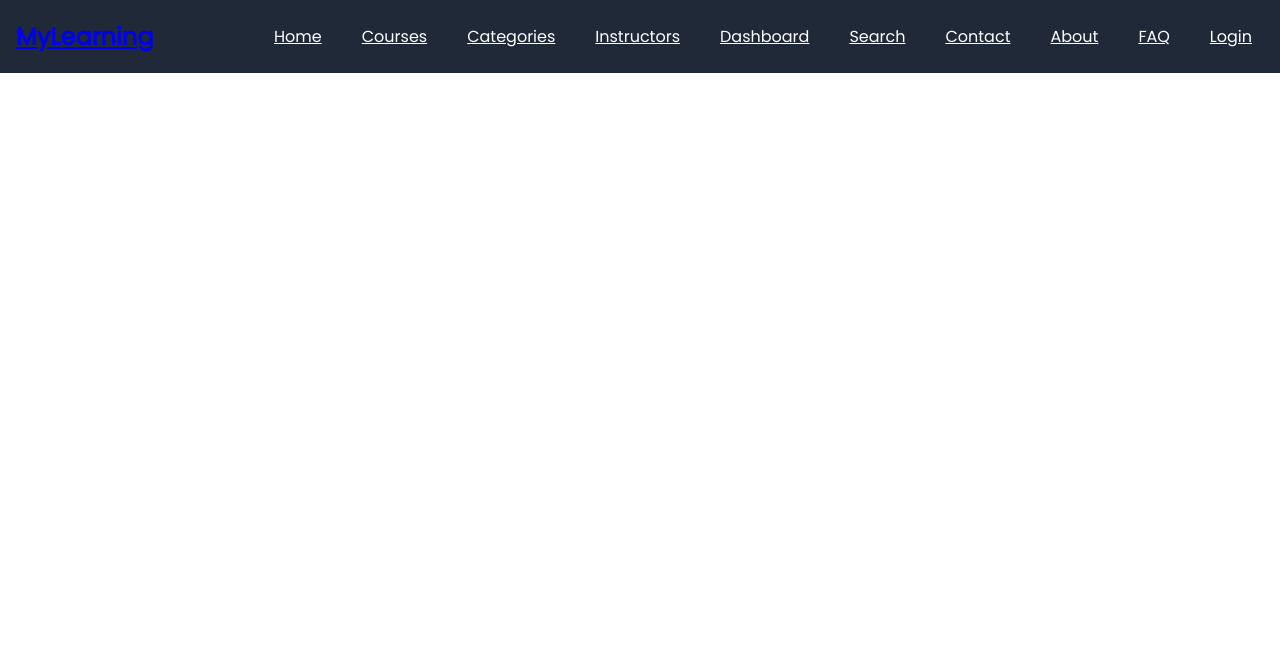
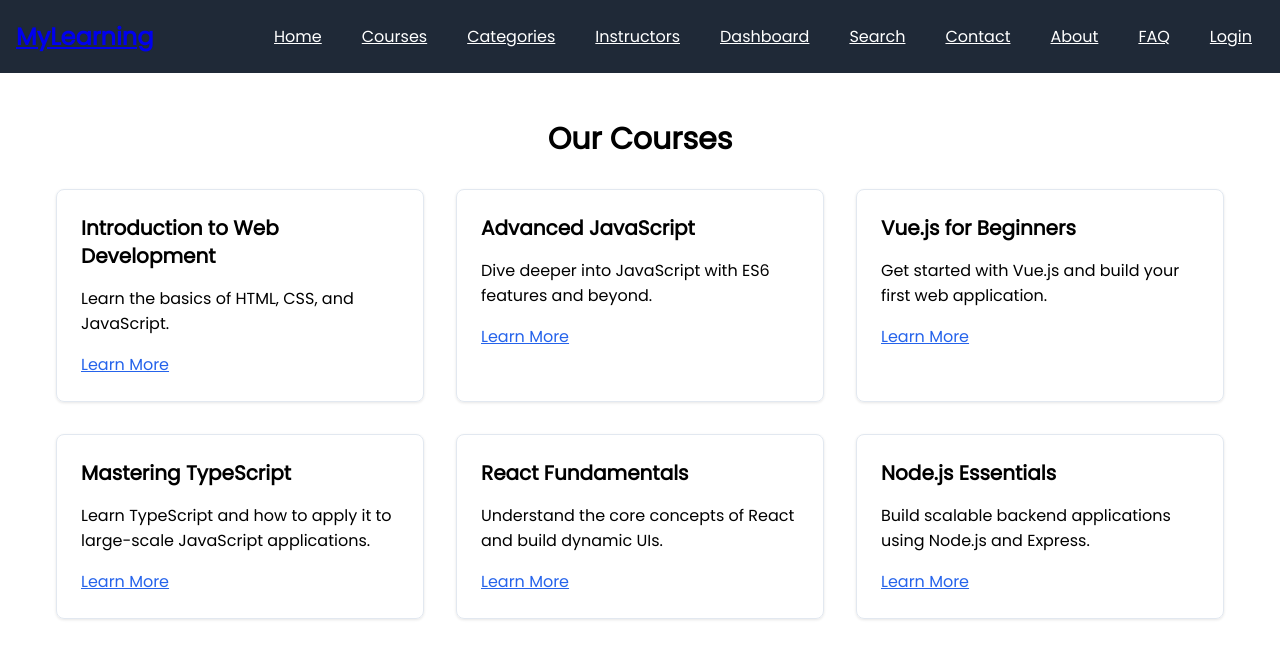
Before and after one commit to amirrr1987/learn-hub, a Nuxt app: page /courses in a window 1280 px wide. Shown: the top 658 px of the page. Built offline with nearby package versions, Linux system fonts and the light colour scheme.

Commit message:
:sparkles: create courses pages

```diff
--- /dev/null
+++ b/pages/courses/[courseId]/index.vue
@@ -0,0 +1,87 @@
+<template>
+  <section class="py-12">
+    <div class="container mx-auto px-4">
+      <div v-if="course">
+        <h1 class="text-3xl font-bold mb-4">{{ course.title }}</h1>
+        <p class="text-gray-700 text-lg mb-6">{{ course.description }}</p>
+
+        <div class="mb-8">
+          <h2 class="text-2xl font-semibold mb-3">Instructor</h2>
+          <p class="text-gray-700">{{ course.instructor }}</p>
+        </div>
+
+        <div>
+          <h2 class="text-2xl font-semibold mb-3">Curriculum</h2>
+          <ul class="list-disc list-inside space-y-2">
+            <li v-for="(topic, index) in course.curriculum" :key="index">
+              {{ topic }}
+            </li>
+          </ul>
+        </div>
+      </div>
+      <div v-else>
+        <p>Loading course details...</p>
+      </div>
+    </div>
+  </section>
+</template>
+
+<script setup lang="ts">
+import { ref, onMounted } from 'vue';
+import { useRoute } from 'vue-router';
+
+interface Course {
+  id: number;
+  title: string;
+  description: string;
+  instructor: string;
+  curriculum: string[];
+}
+
+const route = useRoute();
+const course = ref<Course | null>(null);
+
+const fetchCourseDetails = async (id: number) => {
+  // Replace this with an actual API call
+  const courseData: Course = {
+    id,
+    title: 'Vue.js for Beginners',
+    description: 'An introductory course to Vue.js, covering the basics of the framework and how to build single-page applications.',
+    instructor: 'John Doe',
+    curriculum: [
+      'Introduction to Vue.js',
+      'Data Binding and Directives',
+      'Vue Components',
+      'Handling Events',
+      'Vue Router Basics',
+      'State Management with Vuex',
+      'Building a Complete Application'
+    ]
+  };
+
+  course.value = courseData;
+};
+
+onMounted(() => {
+  const courseId = parseInt(route.params.id as string, 10);
+  fetchCourseDetails(courseId);
+});
+</script>
+
+<style scoped>
+.container {
+  max-width: 800px;
+}
+
+h1, h2 {
+  margin-bottom: 10px;
+}
+
+p {
+  margin-bottom: 15px;
+}
+
+.list-disc {
+  padding-left: 20px;
+}
+</style>
--- /dev/null
+++ b/pages/courses/[courseId]/lessons/[lessonId].vue
@@ -0,0 +1,86 @@
+<template>
+  <section class="py-12">
+    <div class="container mx-auto px-4">
+      <div v-if="lesson">
+        <h1 class="text-3xl font-bold mb-6">{{ lesson.title }}</h1>
+
+        <div class="mb-8">
+          <video
+            v-if="lesson.videoUrl"
+            controls
+            class="w-full rounded shadow-lg"
+          >
+            <source :src="lesson.videoUrl" type="video/mp4" />
+            Your browser does not support the video tag.
+          </video>
+          <p v-else>{{ lesson.content }}</p>
+        </div>
+
+        <div v-if="lesson.resources.length" class="mt-8">
+          <h2 class="text-2xl font-semibold mb-4">Supplementary Materials</h2>
+          <ul class="list-disc list-inside space-y-2">
+            <li v-for="(resource, index) in lesson.resources" :key="index">
+              <a
+                :href="resource.url"
+                target="_blank"
+                class="text-blue-600 hover:underline"
+              >
+                {{ resource.title }}
+              </a>
+            </li>
+          </ul>
+        </div>
+      </div>
+      <div v-else>
+        <p>Loading lesson details...</p>
+      </div>
+    </div>
+  </section>
+</template>
+
+<script setup lang="ts">
+import { ref, onMounted } from "vue";
+import { useRoute } from "vue-router";
+
+interface Resource {
+  title: string;
+  url: string;
+}
+
+interface Lesson {
+  id: number;
+  title: string;
+  content: string;
+  videoUrl?: string;
+  resources: Resource[];
+}
+
+const route = useRoute();
+const lesson = ref<Lesson | null>(null);
+
+const fetchLessonDetails = async (courseId: number, lessonId: number) => {
+  // Replace this with an actual API call
+  const lessonData: Lesson = {
+    id: lessonId,
+    title: "Introduction to Vue.js",
+    content:
+      "This lesson covers the basics of Vue.js, including how to set up a project and build your first component.",
+    videoUrl: "https://www.example.com/path/to/lesson-video.mp4",
+    resources: [
+      { title: "Vue.js Documentation", url: "https://vuejs.org/v2/guide/" },
+      {
+        title: "Component Basics",
+        url: "https://vuejs.org/v2/guide/components.html",
+      },
+    ],
+  };
+
+  lesson.value = lessonData;
+};
+
+onMounted(() => {
+  const courseId = parseInt(route.params.courseId as string, 10);
+  const lessonId = parseInt(route.params.lessonId as string, 10);
+  fetchLessonDetails(courseId, lessonId);
+});
+</script>
--- /dev/null
+++ b/pages/courses/index.vue
@@ -0,0 +1,71 @@
+<template>
+  <section class="py-12">
+    <div class="container mx-auto px-4">
+      <h1 class="text-3xl font-bold mb-8">Our Courses</h1>
+
+      <div class="grid grid-cols-1 sm:grid-cols-2 lg:grid-cols-3 gap-8">
+        <div v-for="course in courses" :key="course.id" class="border p-6 rounded-lg shadow-md hover:shadow-lg transition-shadow duration-300">
+          <h2 class="text-xl font-semibold mb-4">{{ course.title }}</h2>
+          <p class="mb-4">{{ course.description }}</p>
+          <router-link :to="'/courses/' + course.id" class="text-blue-600 hover:underline">Learn More</router-link>
+        </div>
+      </div>
+    </div>
+  </section>
+</template>
+
+<script setup lang="ts">
+import { ref } from 'vue';
+
+// Define the course type
+interface Course {
+  id: number;
+  title: string;
+  description: string;
+}
+
+// Sample data for courses
+const courses = ref<Course[]>([
+  { id: 1, title: 'Introduction to Web Development', description: 'Learn the basics of HTML, CSS, and JavaScript.' },
+  { id: 2, title: 'Advanced JavaScript', description: 'Dive deeper into JavaScript with ES6 features and beyond.' },
+  { id: 3, title: 'Vue.js for Beginners', description: 'Get started with Vue.js and build your first web application.' },
+  { id: 4, title: 'Mastering TypeScript', description: 'Learn TypeScript and how to apply it to large-scale JavaScript applications.' },
+  { id: 5, title: 'React Fundamentals', description: 'Understand the core concepts of React and build dynamic UIs.' },
+  { id: 6, title: 'Node.js Essentials', description: 'Build scalable backend applications using Node.js and Express.' }
+]);
+
+</script>
+
+<style scoped>
+.container {
+  max-width: 1200px;
+}
+
+h1 {
+  text-align: center;
+}
+
+.grid {
+  display: grid;
+}
+
+.border {
+  border: 1px solid #e2e8f0;
+}
+
+.rounded-lg {
+  border-radius: 0.5rem;
+}
+
+.shadow-md {
+  box-shadow: 0 1px 3px rgba(0, 0, 0, 0.1);
+}
+
+.hover\:shadow-lg:hover {
+  box-shadow: 0 4px 6px rgba(0, 0, 0, 0.1);
+}
+
+.transition-shadow {
+  transition: box-shadow 0.3s ease-in-out;
+}
+</style>
--- /dev/null
+++ b/pages/courses/quizzes/[quizId].vue
@@ -0,0 +1,73 @@
+<template>
+  <section class="py-12">
+    <div class="container mx-auto px-4">
+      <div v-if="quiz">
+        <h1 class="text-3xl font-bold mb-6">{{ quiz.title }}</h1>
+        <form @submit.prevent="submitQuiz">
+          <div v-for="(question, index) in quiz.questions" :key="index" class="mb-8">
+            <h2 class="text-xl font-semibold mb-4">{{ index + 1 }}. {{ question.text }}</h2>
+            <div v-for="(option, optIndex) in question.options" :key="optIndex" class="mb-2">
+              <label class="flex items-center">
+                <input type="radio" :name="'question-' + index" :value="option" v-model="userAnswers[index]" class="mr-2" />
+                {{ option }}
+              </label>
+            </div>
+          </div>
+          <button type="submit" class="px-6 py-3 bg-blue-600 text-white rounded hover:bg-blue-700 transition">
+            Submit Quiz
+          </button>
+        </form>
+      </div>
+      <div v-else>
+        <p>Loading quiz...</p>
+      </div>
+    </div>
+  </section>
+</template>
+
+<script setup lang="ts">
+import { ref, onMounted } from 'vue';
+import { useRoute } from 'vue-router';
+
+interface Question {
+  text: string;
+  options: string[];
+}
+
+interface Quiz {
+  id: number;
+  title: string;
+  questions: Question[];
+}
+
+const route = useRoute();
+const quiz = ref<Quiz | null>(null);
+const userAnswers = ref<string[]>([]);
+
+const fetchQuizDetails = async (courseId: number, quizId: number) => {
+  // Replace this with an actual API call
+  const quizData: Quiz = {
+    id: quizId,
+    title: 'Vue.js Basics Quiz',
+    questions: [
+      { text: 'What is Vue.js?', options: ['A JavaScript framework', 'A CSS framework', 'A database'] },
+      { text: 'Which directive is used to bind data in Vue?', options: ['v-bind', 'v-for', 'v-if'] },
+      { text: 'What is a Vue component?', options: ['A reusable UI element', 'A database model', 'A CSS style'] }
+    ]
+  };
+
+  quiz.value = quizData;
+  userAnswers.value = new Array(quizData.questions.length).fill('');
+};
+
+const submitQuiz = () => {
+  console.log('User answers:', userAnswers.value);
+  // Here you would typically send the user's answers to an API for grading
+};
+
+onMounted(() => {
+  const courseId = parseInt(route.params.courseId as string, 10);
+  const quizId = parseInt(route.params.quizId as string, 10);
+  fetchQuizDetails(courseId, quizId);
+});
+</script>
```
